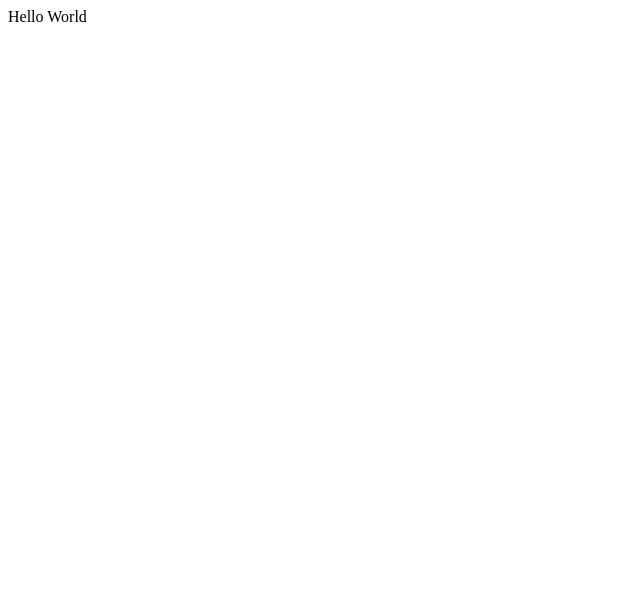
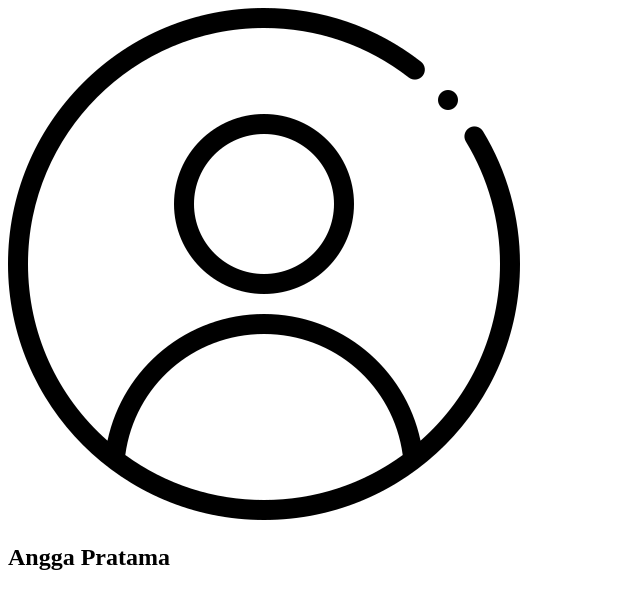
Before and after one commit to AnandaFatliah/my-repo-from-remote, a plain HTML site: page index.html in a window 1280 px wide. Shown: the whole page, without its empty margins (0-640 px from the left). Drawn offline with Linux system fonts and the light colour scheme.

Commit message:
Changed Hello world with img and h2 to display simple profile data. Image file added in the folder images and used as resource in the img element in index.html file

```diff
--- a/index.html
+++ b/index.html
@@ -6,6 +6,9 @@
     <title>Document</title>
 </head>
 <body>
-    Hello World
+    <div>
+        <img src="user.png" alt="profile image">
+        <h2>Angga Pratama</h2>
+    </div>
 </body>
 </html>
```
Also changed, not shown: user.png (added).
